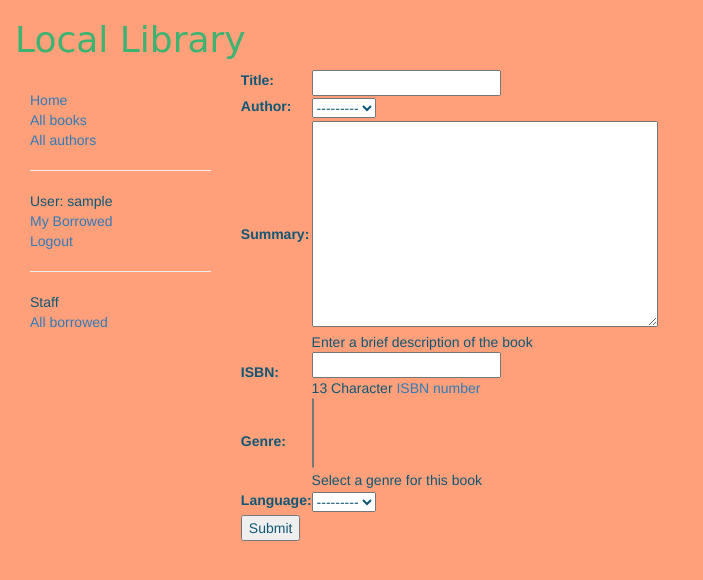
After one commit to pavlenk0/my-catalog, a Django app: page /catalog/book/create/ in a window 1280 px wide. The commit adds this page. Shown: the top 580 px of the page, without its empty margins (0-703 px from the left). Run offline with Django 3.2, Linux system fonts and the light colour scheme; the visitor is signed in with stand-in values (Sample User, id 1); data that the repository does not hold is empty; some libraries are stand-ins or nearby versions.

Commit message:
Create book form to create, edit and delete books

```diff
--- a/catalog/models.py
+++ b/catalog/models.py
@@ -46,6 +46,7 @@ class Book(models.Model):
     isbn = models.CharField('ISBN', max_length=13, help_text='''13 Character
                             <a href="https://www.isbn-international.org/content/what-isbn">ISBN number</a>''')
     genre = models.ManyToManyField(Genre, help_text='Select a genre for this book')
+    language = models.ForeignKey('Language', on_delete=models.SET_NULL, null=True)
     # ManyToManyField used because genre can contain many books. Books can cover many genres.
     # Genre class has already been defined so we can specify the object above.
 
--- a/catalog/templates/base_generic.html
+++ b/catalog/templates/base_generic.html
@@ -12,6 +12,7 @@
   <!-- Add additional CSS in static file -->
   {% load static %}
   <link rel="stylesheet" href="{% static 'css/styles.css' %}">
+  <h1>Local Library</h1>
 </head>
 
 <body>
@@ -25,6 +26,7 @@
             <li><a href="{% url 'index' %}">Home</a></li>
             <li><a href="{% url 'books' %}">All books</a></li>
             <li><a href="{% url 'authors' %}">All authors</a></li>
+            <hr>
           </ul>
 
           <ul class="sidebar-nav">
--- a/catalog/templates/catalog/book_detail.html
+++ b/catalog/templates/catalog/book_detail.html
@@ -6,8 +6,8 @@
   <p><strong>Author:</strong> <a href="">{{ book.author }}</a></p> <!-- author detail link not yet defined -->
   <p><strong>Summary:</strong> {{ book.summary }}</p>
   <p><strong>ISBN:</strong> {{ book.isbn }}</p>
+  <p><strong>Genre:</strong> {% for genre in book.genre.all %} {{ genre }}{% if not forloop.last %}, {% endif %}{% endfor %}</p>
   <p><strong>Language:</strong> {{ book.language }}</p>
-  <p><strong>Genre:</strong> {% for genre in book.genre.all %} {{ genre }}{% if not forloop.last %}, {% endif %}{% endfor %}</p>
 
   <div style="margin-left:20px;margin-top:20px">
     <h4>Copies</h4>
--- /dev/null
+++ b/catalog/templates/catalog/book_form.html
@@ -0,0 +1,13 @@
+{% extends "base_generic.html" %}
+
+{% block content %}
+
+<form action="" method="post">
+    {% csrf_token %}
+    <table>
+           {{ form.as_table }}
+    </table>
+    <input type="submit" value="Submit" />
+</form>
+
+{% endblock %}
--- a/catalog/urls.py
+++ b/catalog/urls.py
@@ -21,3 +21,9 @@ urlpatterns += [
     url(r'^author/(?P<pk>\d+)/update/$', views.AuthorUpdate.as_view(), name='author_update'),
     url(r'^author/(?P<pk>\d+)/delete/$', views.AuthorDelete.as_view(), name='author_delete'),
 ]
+
+urlpatterns += [
+    url(r'^book/create/$', views.BookCreate.as_view(), name='book_create'),
+    url(r'^book/(?P<pk>\d+)/update/$', views.BookUpdate.as_view(), name='book_update'),
+    url(r'^book/(?P<pk>\d+)/delete/$', views.BookDelete.as_view(), name='book_delete'),
+]
--- a/catalog/views.py
+++ b/catalog/views.py
@@ -114,3 +114,22 @@ class AuthorUpdate(UpdateView):
 class AuthorDelete(DeleteView):
     model = Author
     success_url = reverse_lazy('authors')
+
+
+class BookCreate(PermissionRequiredMixin, CreateView):
+    model = Book
+    fields = '__all__'
+    initial = {'date_of_death': '12/10/2016', }
+    permission_required = 'catalog.can_mark_returned'
+
+
+class BookUpdate(PermissionRequiredMixin, UpdateView):
+    model = Book
+    fields = '__all__'
+    permission_required = 'catalog.can_mark_returned'
+
+
+class BookDelete(PermissionRequiredMixin, DeleteView):
+    model = Book
+    success_url = reverse_lazy('books')
+    permission_required = 'catalog.can_mark_returned'
```
Also changed, not shown: catalog/templates/catalog/book_confirm_delete.html (added, +14 -0 lines), catalog/migrations/0005_auto_20170316_1221.py (added).
